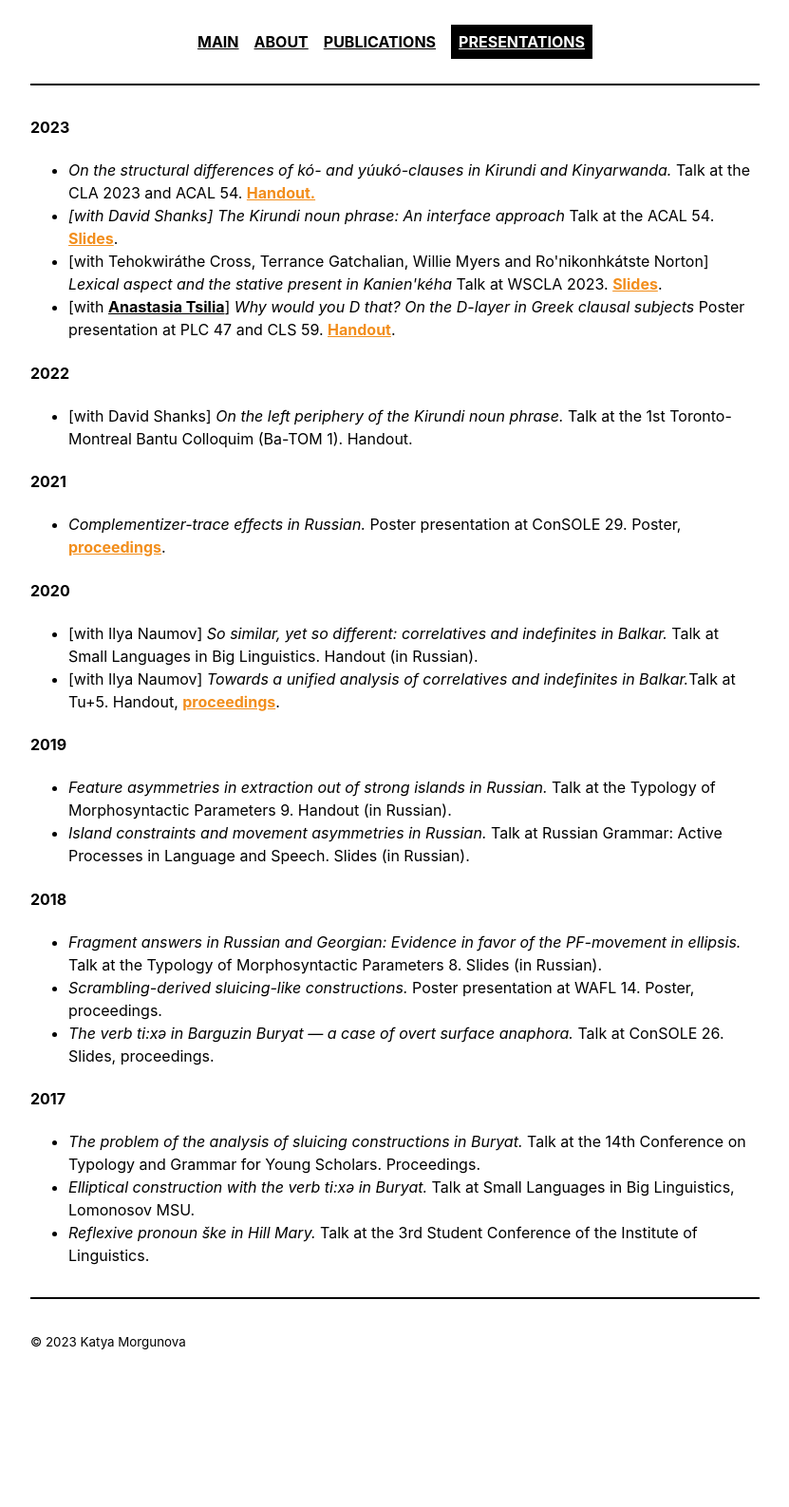
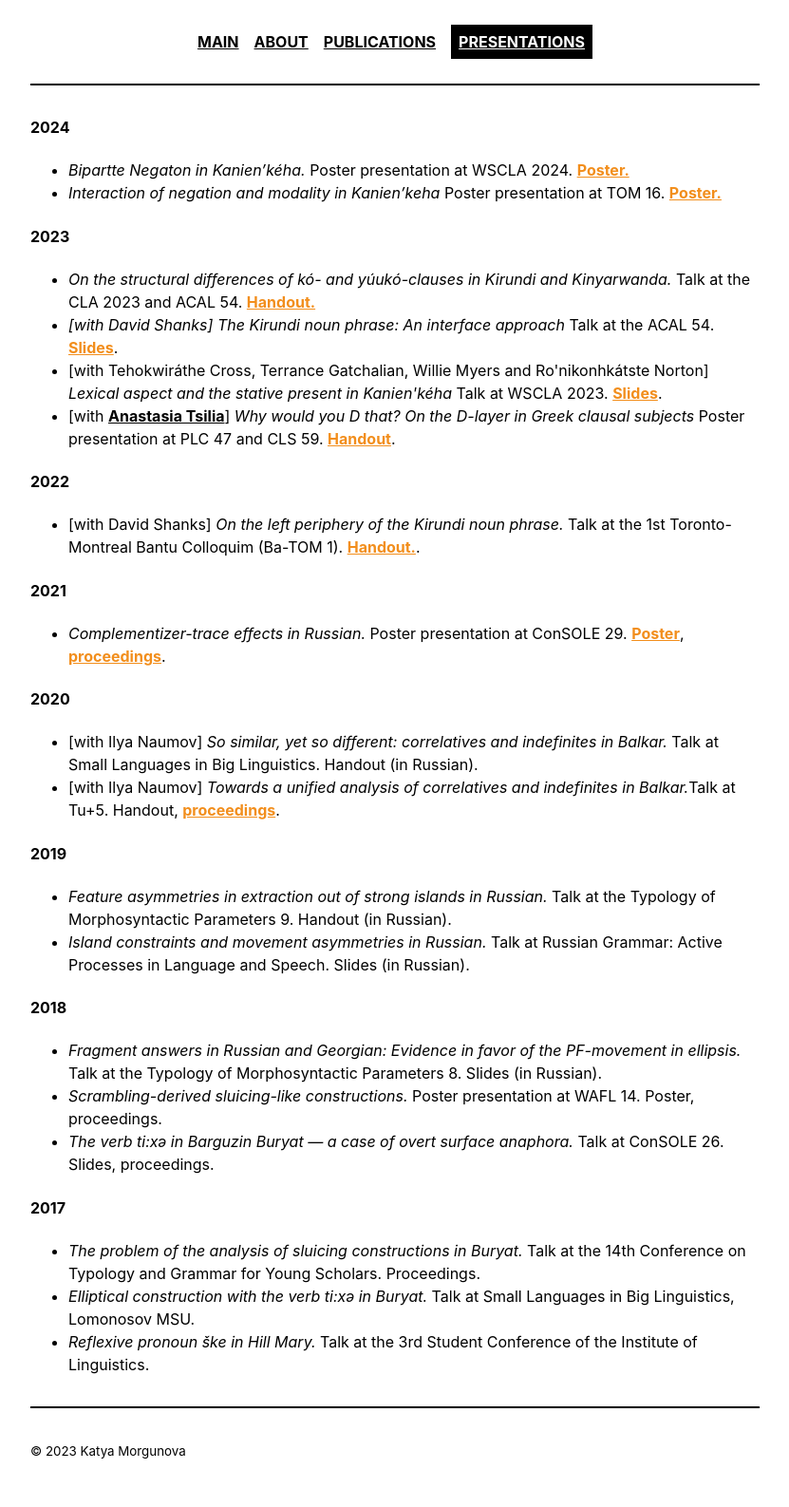
Before and after one commit to morgunova-katya/morgunova-katya.github.io, a Jekyll site: the page built from _pages/presentations.md, in a window 1280 px wide. Shown: the whole page at 95% size, without its empty margins (224-1055 px from the left). Built offline with Jekyll 4.4.1, drawn with Linux system fonts in a browser that asks for light colours; before the commit the page ends 1472 px from its top, so only the background shows below that.

Commit message:
update_1

```diff
--- a/_pages/presentations.md
+++ b/_pages/presentations.md
@@ -2,6 +2,14 @@
 layout: page
 title: Presentations
 ---
+
+<h4> 2024 </h4>
+
+<ul>
+	<li> <i>Bipartte Negaton in Kanien’kéha. </i> Poster presentation at WSCLA 2024. <a href="{{ site.baseurl }}/files/morgunova_wscla24_poster.pdf" class="pdf">Poster.</a> </li>
+	<li> <i>Interaction of negation and modality in Kanien’keha </i> Poster presentation at TOM 16. <a href="{{ site.baseurl }}/files/morgunova_tom16_poster.pdf" class="pdf">Poster.</a> </li>
+</ul>
+
 
 <h4> 2023 </h4>
 
@@ -17,14 +25,14 @@ title: Presentations
 
 <ul>
 	<li>
-		[with David Shanks] <i> On the left periphery of the Kirundi noun phrase.</i> Talk at the 1st Toronto-Montreal Bantu Colloquim (Ba-TOM 1). Handout.
+		[with David Shanks] <i> On the left periphery of the Kirundi noun phrase.</i> Talk at the 1st Toronto-Montreal Bantu Colloquim (Ba-TOM 1). <a href="{{ site.baseurl }}/files/morgunova_shanks_batom_handout.pdf" class="pdf">Handout.</a>.
 	</li>
 </ul>
 
 <h4> 2021 </h4>
 
 <ul>
-	<li> <i> Complementizer-trace effects in Russian. </i> Poster presentation at ConSOLE 29. Poster, <a href="{{ site.baseurl }}/files/console29-final-morgunova.pdf" class="pdf">proceedings</a>.</li>
+	<li> <i> Complementizer-trace effects in Russian. </i> Poster presentation at ConSOLE 29. <a href="{{ site.baseurl }}/files/morgunova_console29_poster.pdf" class="pdf">Poster</a>, <a href="{{ site.baseurl }}/files/console29-final-morgunova.pdf" class="pdf">proceedings</a>.</li>
 </ul>
 
 
```
Also changed, not shown: _pages/publications.md (+2 -2 lines), 5 other files.
